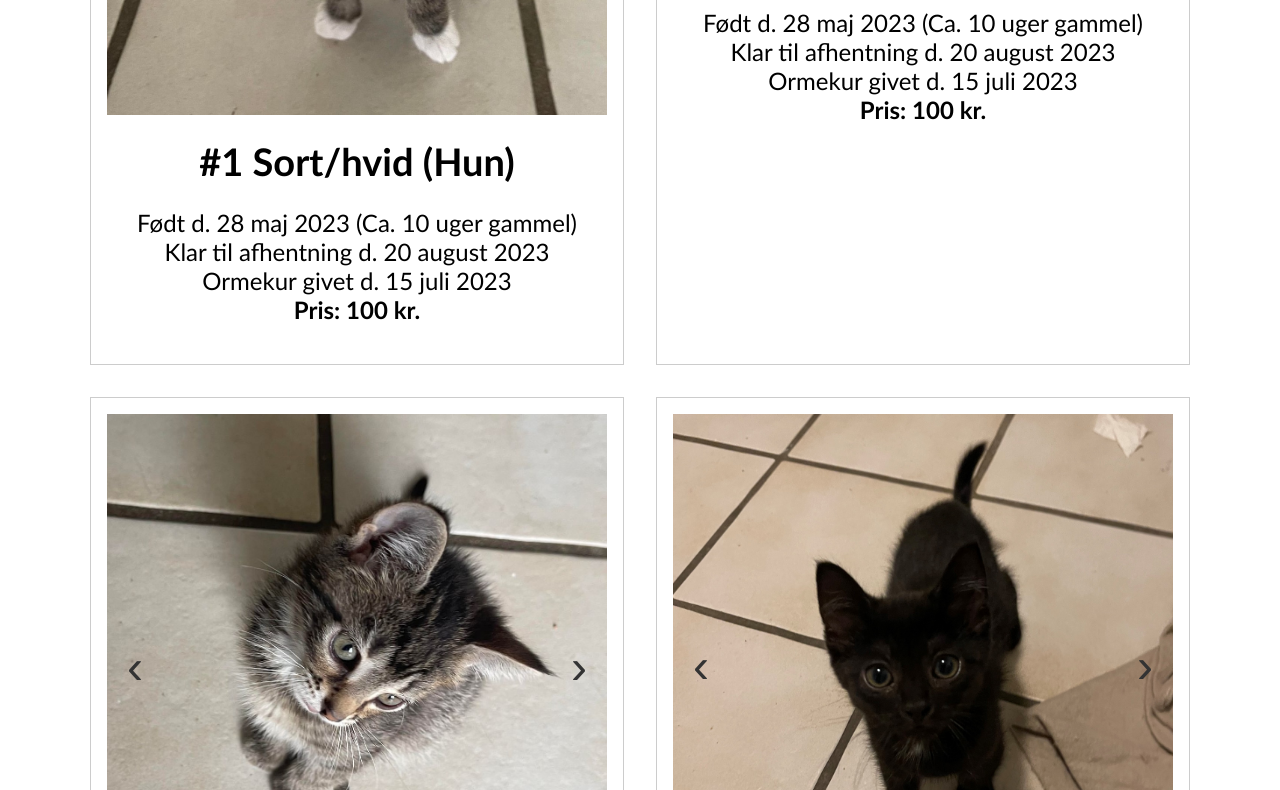
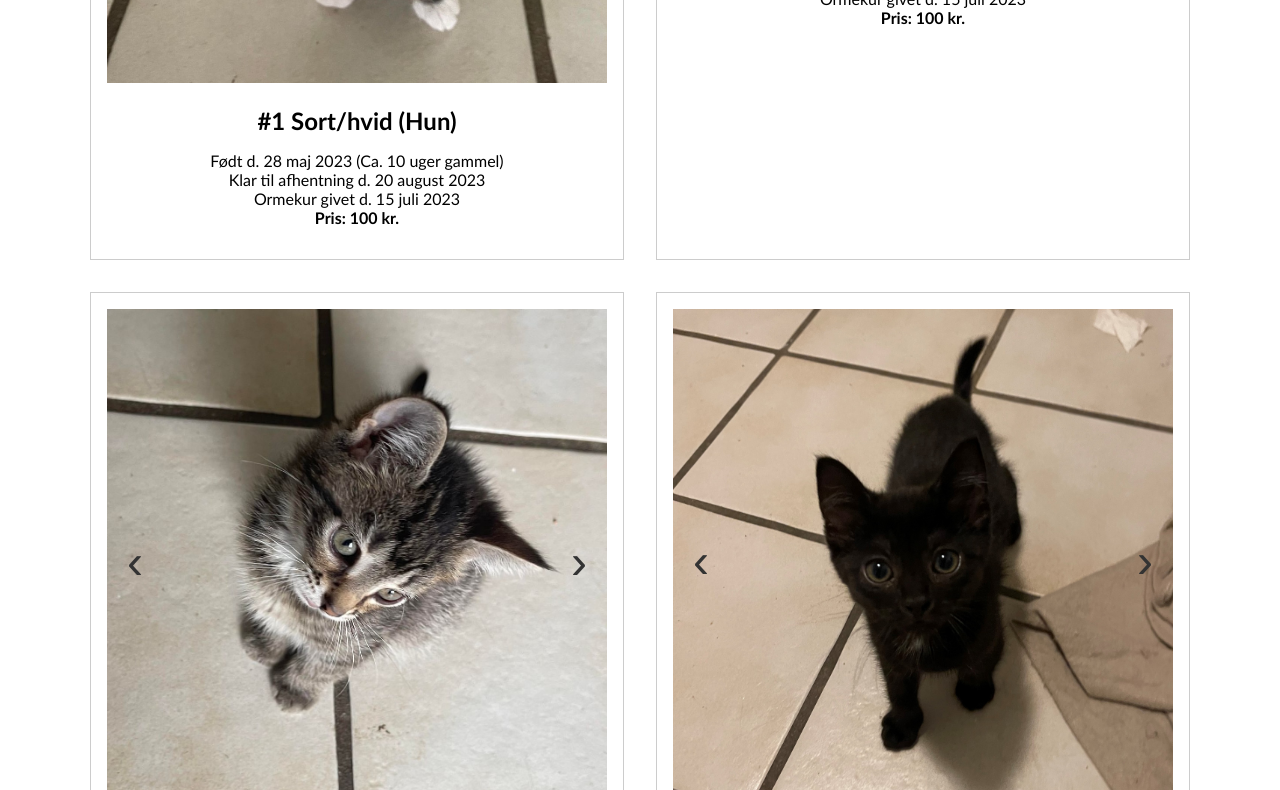
Before and after one commit to DanielAagaard/KatteTilSalg, a plain HTML site: page index.html in a window 1280 px wide. Shown: the part 614-1404 px from the top of the page. Drawn offline with Linux system fonts and the light colour scheme.

Commit message:
Update styles.css

```diff
--- a/styles.css
+++ b/styles.css
@@ -15,7 +15,6 @@ header {
     display: flex;
     flex-wrap: wrap;
     justify-content: center;
-    padding: 2em;
 }
 
 .cat-box {
@@ -40,7 +39,7 @@ header {
 }
 
 #cat-container > div > p {
-	font-size: 24px;
+	font-size: 16px;
 }
 
 #cat-container > div > p > span {
@@ -48,7 +47,7 @@ header {
 }
 
 #cat-container > div > h2 {
-	font-size: 38px;
+	font-size: 24px;
 	margin: 0px 0px;
 }
 
```
